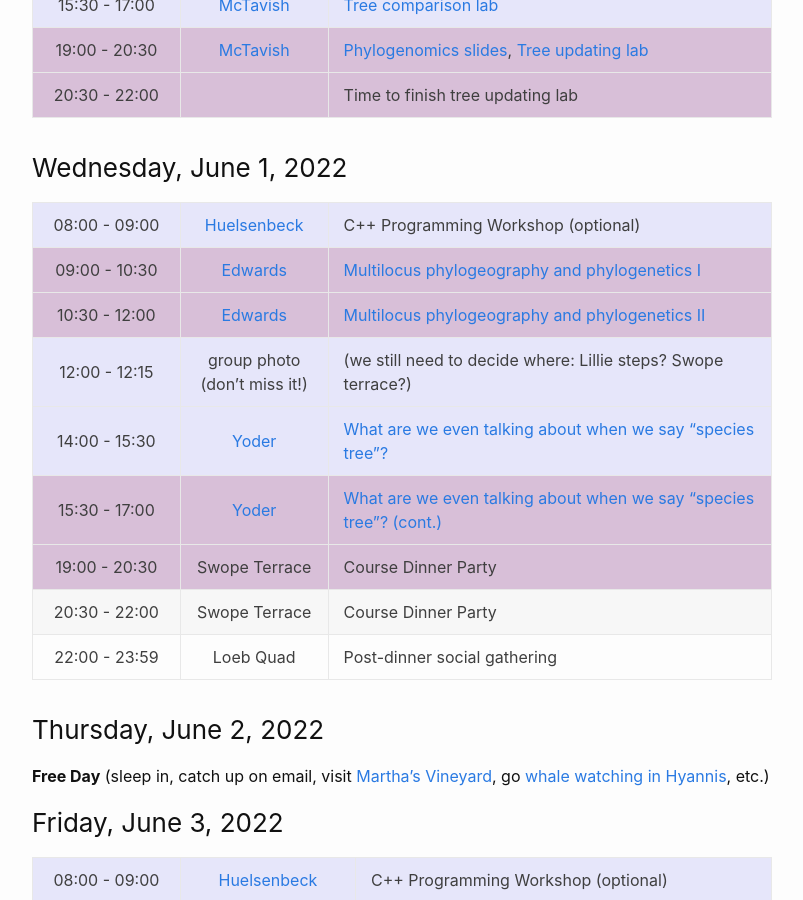
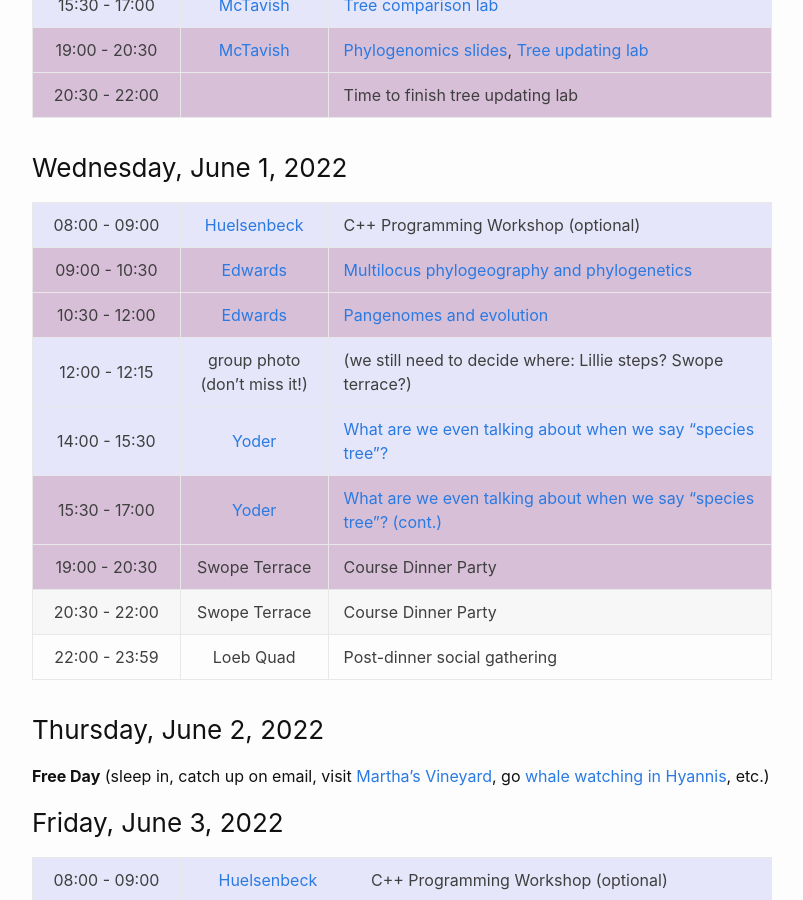
Before and after one commit to molevolworkshop/molevolworkshop.github.io, a Jekyll site: the page built from schedule.md, in a window 1280 px wide and 900 px high, scrolled down 2228 px. Shown: the whole window, without its empty margins (238-1041 px from the left). Built offline with Jekyll 4.4.1, drawn with Linux system fonts in a browser that asks for light colours.

Commit message:
Update schedule.md

```diff
--- a/schedule.md
+++ b/schedule.md
@@ -69,8 +69,8 @@ All sessions are in Loeb G70 (basement of Loeb building)
 
 ---------------|--------------------------------------|-----------------------------------
  08:00 - 09:00 | [Huelsenbeck](/faculty-huelsenbeck/) | C++ Programming Workshop (optional)
- 09:00 - 10:30 | [Edwards](/faculty-edwards/)         | [Multilocus phylogeography and phylogenetics I]({{ site.baseurl }}/faculty/edwards/Edwards_MBL_2022_opt.pdf)
- 10:30 - 12:00 | [Edwards](/faculty-edwards/)         | [Multilocus phylogeography and phylogenetics II]({{ site.baseurl }}/faculty/edwards/pdf/Edwards_MBL_2019_partII-opt.pdf)
+ 09:00 - 10:30 | [Edwards](/faculty-edwards/)         | [Multilocus phylogeography and phylogenetics]({{ site.baseurl }}/faculty/edwards/Edwards_MBL_2022_opt.pdf)
+ 10:30 - 12:00 | [Edwards](/faculty-edwards/)         | [Pangenomes and evolution]({{ site.baseurl }}/faculty/edwards/pdf/Edwards_MBL_2019_partII-opt.pdf)
  12:00 - 12:15 | group photo (don't miss it!)         | (we still need to decide where: Lillie steps? Swope terrace?)
  14:00 - 15:30 | [Yoder](/faculty-yoder/)             | [What are we even talking about when we say "species tree"?]({{ site.baseurl }}/faculty/yoder/pdf/Yoder_MBL.8.2019-opt.pdf)
  15:30 - 17:00 | [Yoder](/faculty-yoder/)             | [What are we even talking about when we say "species tree"? (cont.)]({{ site.baseurl }}/faculty/yoder/pdf/Yoder_MBL.8.2019-opt.pdf)
```
